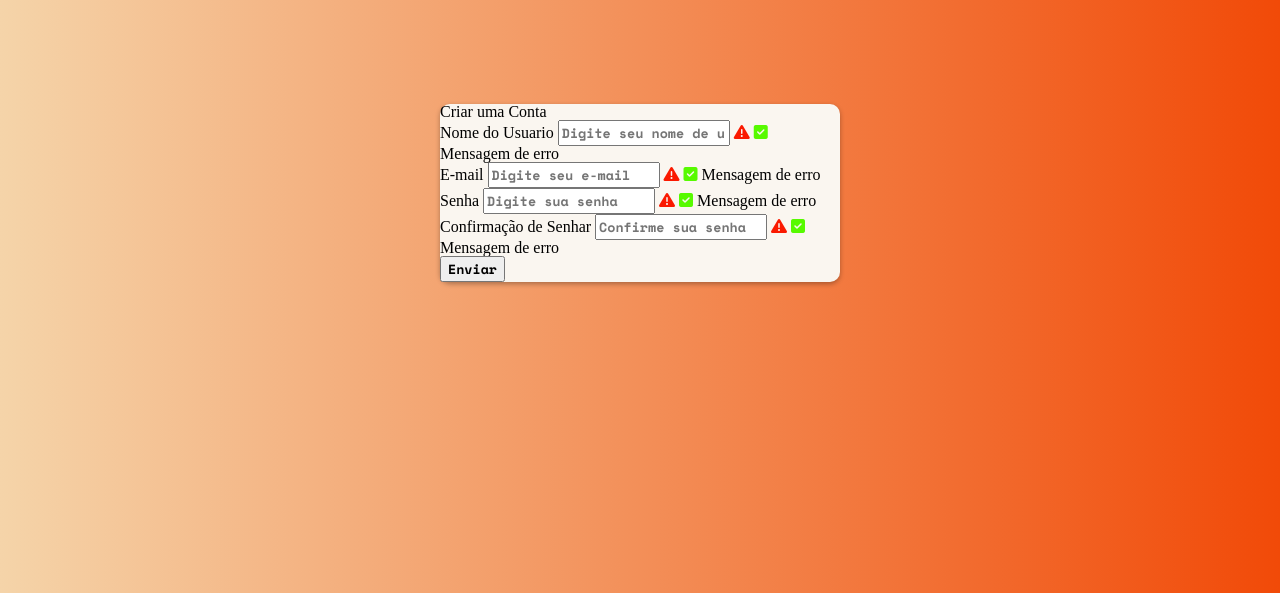
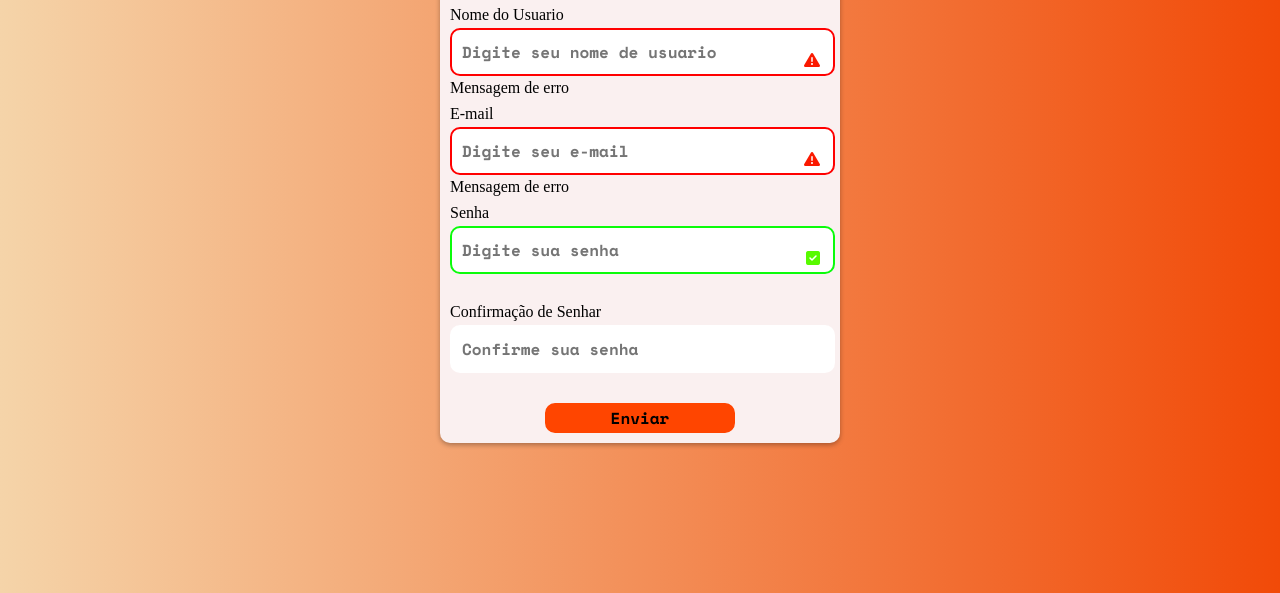
Before and after one commit to Mayramv/Forms, a plain HTML site: page index.html in a window 1280 px wide. Shown: the part 207-800 px from the top of the page. Drawn offline with nearby package versions, Linux system fonts and the light colour scheme.

Commit message:
:lipstick: feat: Estilizaçao CSS do formulario

```diff
--- a/css/style.css
+++ b/css/style.css
@@ -11,9 +11,77 @@ body {
   align-items: center;
 }
 .conteine {
-  background-color: #faf6f0;
+  background-color: #faf0f0;
   border-radius: 10px;
   box-shadow: 0 2px 5px rgba(0, 0, 0, 0.3);
   width: 400px;
   max-width: 100%;
+  overflow: hidden;
 }
+.header {
+  background-color: orangered;
+  padding: 15px;
+  font-size: 24px;
+  text-align: center;
+}
+.form {
+  padding: 10px;
+}
+.form-control {
+  margin-bottom: 10px;
+  padding-bottom: 20px;
+  position: relative;
+}
+.form-control label {
+  display: inline-block;
+  margin-bottom: 5px;
+}
+.form-control input {
+  border: 2px solid white;
+  display: block;
+  border-radius: 10px;
+  font-size: 16px;
+  width: 95%;
+  padding: 10px;
+}
+.form-control i {
+  position: absolute;
+  top: 45px;
+  right: 10px;
+  visibility: hidden;
+}
+.form-control small {
+  position: absolute;
+  bottom: 0;
+  left: 0;
+  visibility: hidden;
+}
+form button {
+  background-color: orangered;
+  border: 2px solid orangered;
+  color: black;
+  font-size: 16px;
+  border-radius: 10px;
+  width: 50%;
+  margin-left: 25%;
+}
+/* error and success*/
+
+.form-control.success input {
+  border-color: rgb(10, 252, 10);
+}
+.form-control.error input {
+  border-color: red;
+}
+.form-control.success i.fa-square-check {
+  border-color: rgb(10, 252, 10);
+  visibility: visible;
+}
+.form-control.error i.fa-triangle-exclamation {
+  border-color: red;
+  visibility: visible;
+}
+.form-control.error small {
+  border-color: red;
+  visibility: visible;
+}
--- a/index.html
+++ b/index.html
@@ -20,7 +20,7 @@
         <h2>Criar uma Conta</h2>
       </div>
       <form action="" id="form" class="form">
-        <div class="form-control">
+        <div class="form-control error">
           <label for="username">Nome do Usuario</label>
           <input
             type="text"
@@ -35,7 +35,7 @@
           <small> Mensagem de erro</small>
         </div>
 
-        <div class="form-control">
+        <div class="form-control error">
           <label for="email">E-mail</label>
           <input type="text" id="email" placeholder="Digite seu e-mail" />
           <i
@@ -46,7 +46,7 @@
           <small> Mensagem de erro</small>
         </div>
 
-        <div class="form-control">
+        <div class="form-control success">
           <label for="password">Senha</label>
           <input type="text" id="password" placeholder="Digite sua senha" />
           <i
```
